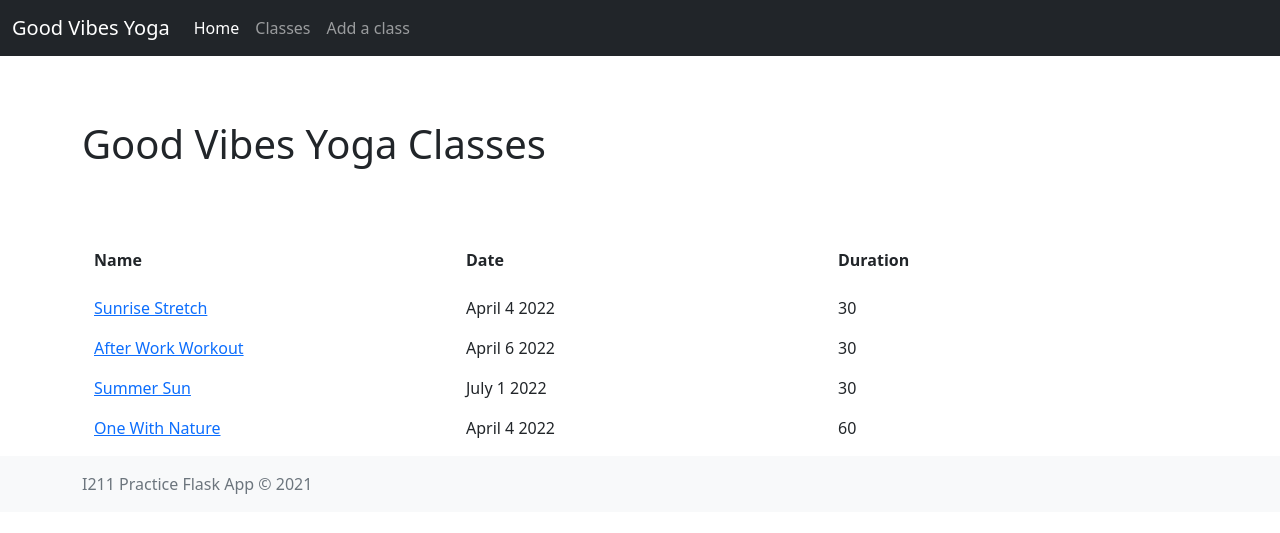
After one commit to SarahWelvaert/First-Website, a Flask app: page /classes in a window 1280 px wide. The commit adds this page. Shown: the top 533 px of the page. Run offline with Flask 2, Linux system fonts and the light colour scheme; some libraries are stand-ins or nearby versions.

Commit message:
added classes, class_id, routes for app.py

```diff
--- a/app.py
+++ b/app.py
@@ -2,88 +2,55 @@ from flask import Flask, render_template, request, redirect, url_for
 import csv
 app = Flask(__name__)
 #global variable for accessing the csv data file
-# DINO_PATH = app.root_path + '/dinosaurs.csv'
-#global variable for dinosaur headers
-# DINO_KEYS = ['slug', 'name', 'description', 'image', 'image-credit', 'source-url',
-# 'source-credit']
-#function to read in dinosaurs.csv
-# # def get_dinos():
-#     with open(DINO_PATH, 'r') as csvfile:
-#             data = csv.DictReader(csvfile)
-#             dinosaurs = {}
-#             for dino in data:
-#                 dinosaurs[dino['slug']] = dino
-#     return dinosaurs
+YOGA_PATH = app.root_path + '/classes.csv'
+#global variable for classes headers
+CLASSES_KEYS = ['slug', 'name', 'type', 'level', 'date', 'duration', 'trainer', 'description']
+#function to read in classes.csv
+def get_class():
+    with open(YOGA_PATH, 'r') as csvfile:
+            data = csv.DictReader(csvfile)
+            classes_list = {}
+            for yoga in data:
+                classes_list[yoga['slug']] = yoga
+    return classes_list
 #function to write out the dinosaurs data to csv
-# def set_dinos(dinosaurs):
-#     with open(DINO_PATH, mode ='w', newline='') as csv_file:
-#         writer = csv.DictWriter(csv_file, fieldnames=DINO_KEYS)
-#         writer.writeheader()
-#         for dino in dinosaurs.values():
-#             writer.writerow(dino)
+def set_class(classes_list):
+    with open(YOGA_PATH, mode ='w', newline='') as csv_file:
+        writer = csv.DictWriter(csv_file, fieldnames=CLASSES_KEYS)
+        writer.writeheader()
+        for yoga in classes_list.values():
+            writer.writerow(yoga)
 @app.route('/')
+def index():
 
-def index():
-    #fill in the logic for the 3 routes
+    return render_template('index.html')
 
-    #if dino exists and it is in the list of dino names, render dino.html and pass the specific dinosaur dictionary
-    # if dino and dino in dinosaurs.keys():
-    #    dinosaur = dinosaurs[dino]
-    #    return render_template('dino.html', dinosaur=dinosaur)
-    #else, render the index.html template per normal
-    # else:
-    return render_template('index.html')
 @app.route('/classes')
-def classes():
-    return render_template('classes.html')
-@app.route("/classes", methods=['GET', 'POST'])
-def add_dino():
-    # if POST request received (form submitted)
-   if request.method == 'POST':
-       # get dinosaurs.csv data
-       dinosaurs = get_dinos()
-       # create new dict to hold dino data from form
-       newDino={}
-       # add form data to new dict
-       newDino['slug'] = request.form['slug']
-       newDino['name'] = request.form['name']
-       newDino['description'] = request.form['description']
-       newDino['image'] = request.form['image']
-       newDino['image-credit'] = request.form['image-credit']
-       newDino['source-url'] = request.form['source-url']
-       newDino['source-credit'] = request.form['source-credit']
-       # add new dict to csv data
-       dinosaurs[request.form['name']] = newDino
-       # write csv data back out to csv file
-       set_dinos(dinosaurs)
-       # since POST request, redirect after Submit (we want the display to change so user knows form went through)
-       return redirect(url_for('index'))
-   # if GET request received (display form)
-   else:
-       return render_template('add-dino.html')
-@app.route("/classes", methods=['GET', 'POST'])
-def dino_quiz():
-    #do we have post data from the quiz?
+@app.route('/class_id')
+@app.route('/classes/<class_id>')
+def classes(class_id=None):
+        #fill in the logic for the 3 routes
+    classes=get_class()
+
+    if class_id and class_id in classes.keys():
+       y_class = classes[class_id]
+       return render_template('class.html', y_class=y_class, classes =classes)
+
+    else:
+        return render_template('classes.html', classes=classes)
+
+
+# @app.route('/classes/<class_id>')
+# def class_id():
+#     return render_template('class.html')
+@app.route("/classes/create", methods=['GET', 'POST'])
+def add_class():
+#     # if POST request received (form submitted)
     if request.method == 'POST':
-               # get quiz data
-        quizGuesses = {}
-        quizGuesses['Question 1'] = request.form['continents']
-        quizGuesses['Question 2'] = request.form.get('eggs', 'false')
-        quizGuesses['Question 3'] = request.form.getlist('herbivores')
-        quizGuesses['Question 4'] = request.form['extinct']
-        quizGuesses['Question 3'] = " and ".join(quizGuesses["Question 3"])
-        #save the correct answers
-        quizAnswers = {
-           'Question 1' : 'North America',
-           'Question 2' : 'true',
-           'Question 3' : 'Stegosaurus and Triceratops',
-           'Question 4' : '66'
-       }
-       # check the data by printing it to the console
-        print(quizGuesses)
-       # for now, just go back home when done
-        return render_template("quiz-results.html", quizGuesses = quizGuesses,
-quizAnswers=quizAnswers)
-    #if GET, we are loading the page for the first time
+#        # get classes.csv data
+        classes = get_class()
+#        # create new dict to hold class data from form
+        newClass={}
+#
     else:
-       return render_template('dino-quiz.html')
+        return render_template('class_form.html')
--- /dev/null
+++ b/classes.csv
@@ -0,0 +1,5 @@
+slug,name,type,level,date,duration,trainer,description
+Sunrise, Sunrise Stretch, Hatha, Beginner, April 4 2022, 30,Kerry Greene,Get your body moving in the morning. Bring a mat and a towel
+After, After Work Workout, Power, Advanced, April 6 2022, 30, Beth Cruse, Get your workout in before relaxing at home with this power yoga class! Bring a mat, towel, and your last bit of sanity!
+Summer, Summer Sun, Hot, Intermediate, July 1 2022, 30, Kerry Greene, Sweat it out with us.Enjoy the heat indoors as you practice your poses.
+Nature, One With Nature, Pranayama, Beginner, April 4 2022, 60, Commander Shepherd, Relax and enjoy nature will destressing the mind. This class focuses on meditation so just bring a mat.
--- /dev/null
+++ b/templates/base.html
@@ -0,0 +1,70 @@
+<!DOCTYPE html>
+<html lang="en">
+<head>
+    <meta charset="UTF-8">
+    <meta http-equiv="X-UA-Compatible" content="IE=edge">
+    <meta name="viewport" content="width=device-width, initial-scale=1.0">
+    <!-- Bootstrap -->
+    <link href="https://cdn.jsdelivr.net/npm/bootstrap@5.1.3/dist/css/bootstrap.min.css" rel="stylesheet" integrity="sha384-1BmE4kWBq78iYhFldvKuhfTAU6auU8tT94WrHftjDbrCEXSU1oBoqyl2QvZ6jIW3" crossorigin="anonymous">
+
+    <title>{%block title %}{% endblock %}</title>
+</head>
+<body>
+
+
+
+        <body class="d-flex flex-column h-100">
+            <header>
+            <!-- Fixed navbar -->
+            <nav class="navbar navbar-expand-md navbar-dark fixed-top bg-dark">
+                <div class="container-fluid">
+                <a class="navbar-brand" href="{{url_for('index')}}">Good Vibes Yoga</a>
+                <button class="navbar-toggler" type="button" data-bs-toggle="collapse" data-bs-target="#navbarCollapse" aria-controls="navbarCollapse" aria-expanded="false" aria-label="Toggle navigation">
+                    <span class="navbar-toggler-icon"></span>
+                </button>
+                <div class="collapse navbar-collapse" id="navbarCollapse">
+                    <ul class="navbar-nav me-auto mb-2 mb-md-0">
+                    <li class="nav-item">
+                        <a class="nav-link active" aria-current="page" href="{{url_for('index')}}">Home</a>
+                    </li>
+                    <li class="nav-item">
+                        <a class="nav-link" href="{{url_for('classes')}}">Classes</a>
+                    </li>
+                    <li class="nav-item">
+                        <a class="nav-link" href="{{url_for('add_class')}}">Add a class</a>
+                    </li>
+
+                    </ul>
+
+                </div>
+                </div>
+            </nav>
+            </header>
+
+            <!-- Begin page content -->
+            <main class="flex-shrink-0">
+            <div class="container">
+                {% block content %} {% endblock %}
+            </div>
+            </main>
+
+            <footer class="footer mt-auto py-3 bg-light">
+            <div class="container">
+                <span class="text-muted">I211 Practice Flask App &copy; 2021</span></div>
+            </footer>
+
+
+            <script src="/docs/5.1/dist/js/bootstrap.bundle.min.js" integrity="sha384-ka7Sk0Gln4gmtz2MlQnikT1wXgYsOg+OMhuP+IlRH9sENBO0LRn5q+8nbTov4+1p" crossorigin="anonymous"></script>
+
+
+            <script src="https://cdn.jsdelivr.net/npm/bootstrap@5.1.3/dist/js/bootstrap.bundle.min.js" integrity="sha384-ka7Sk0Gln4gmtz2MlQnikT1wXgYsOg+OMhuP+IlRH9sENBO0LRn5q+8nbTov4+1p" crossorigin="anonymous"></script>
+
+
+
+
+
+
+
+</body>
+
+</html>
--- /dev/null
+++ b/templates/classes.html
@@ -0,0 +1,57 @@
+{% extends "base.html" %}
+{% block title %}View Classes{% endblock %}
+
+{% block content %}
+</br>
+</br>
+</br>
+</br>
+</br>
+
+<h1>Good Vibes Yoga Classes</h1>
+</br>
+</br>
+</br>
+<div class="container">
+  <div class="row">
+    <div class="col-sm">
+      <b>Name</b>
+    </div>
+    <div class="col-sm">
+      <b>Date</b>
+    </div>
+    <div class="col-sm">
+      <b>Duration</b>
+    </div>
+    </div>
+</div>
+</br>
+
+
+{% for class_id in classes %}
+<div class="container">
+  <div class="row">
+    <div class="col-sm">
+      <a href="{{url_for('classes',class_id = class_id)}}">{{classes[class_id]['name']}}</a>
+    </div>
+    <div class="col-sm">
+      {{classes[class_id]['date']}}
+    </div>
+    <div class="col-sm">
+      {{classes[class_id]['duration']}}
+    </div>
+  </div>
+</div>
+
+
+
+       <p>
+
+
+       </p>
+
+{% endfor %}
+
+    </div>
+</div>
+{% endblock %}
```
Also changed, not shown: check.py (added, +7 -0 lines), static/css/styles.css (added, +13 -0 lines), templates/class.html (added, +12 -0 lines), templates/index.html (+9 -6 lines), static/images/yoga_pic.jpg (added), templates/class_form.html (added).
